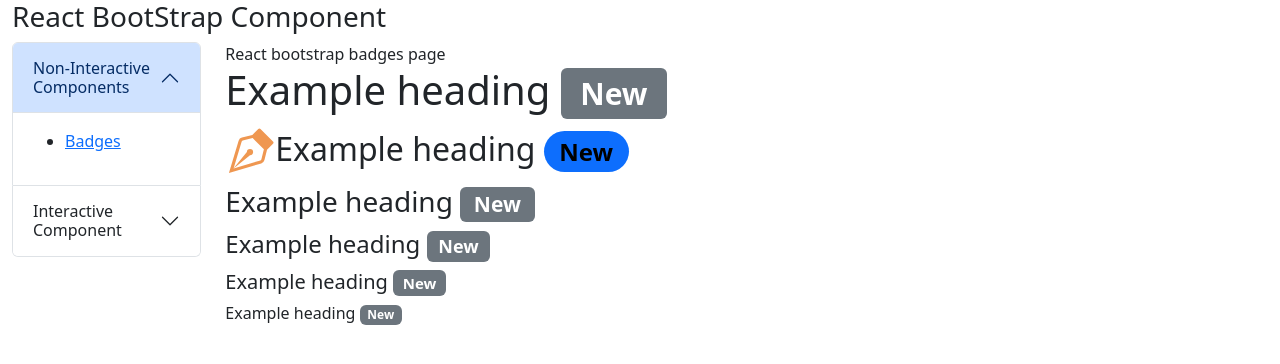
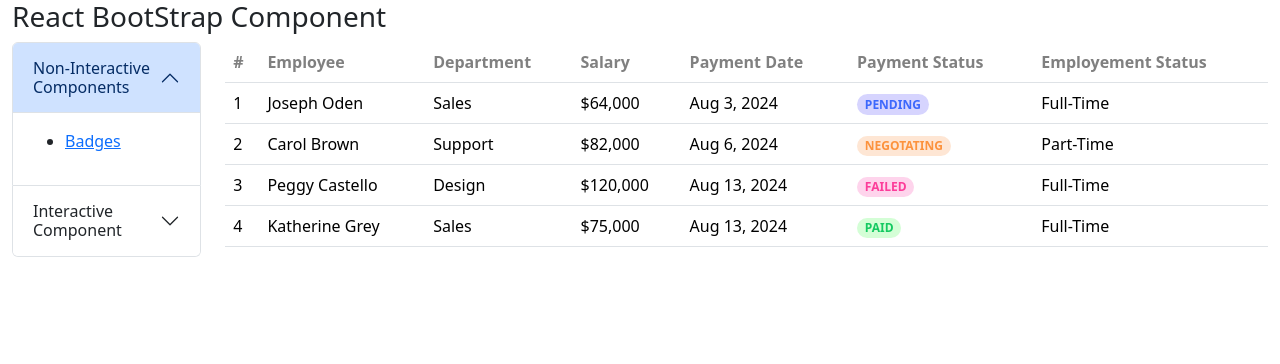
Before and after one commit to abhinav731996/ReactCalssIndixpert, a React (Vite) app: page /rb-badges in a window 1280 px wide. Shown: the top 364 px of the page. Built offline with nearby package versions, Linux system fonts and the light colour scheme.

Commit message:
RBBadges

```diff
--- a/src/App.jsx
+++ b/src/App.jsx
@@ -2,6 +2,7 @@
 import reactLogo from './assets/react.svg'
 import viteLogo from '/vite.svg'
 // import './App.css'
+import "./Rb.css"
 import { RouterProvider } from 'react-router-dom'
 // import { routes } from './routes/DataModeRoutes'
 import { routes } from './routes/RBRoutes'
--- /dev/null
+++ b/src/Rb.css
@@ -0,0 +1,20 @@
+
+.pending-badge {
+  background-color: rgba(211, 209, 254, 0.93) !important;
+  color: rgba(49, 96, 252, 0.93) !important;
+}
+
+.negotating-badge {
+  background-color: rgba(254, 229, 209, 0.93) !important;
+  color: rgba(252, 140, 49, 0.93) !important;
+}
+
+.failed-badge {
+  background-color: rgba(254, 209, 235, 0.93) !important;
+  color: rgba(252, 49, 147, 0.93) !important;
+}
+
+.paid-badge {
+  background-color: rgba(209, 254, 211, 0.93) !important;
+  color: rgba(5, 197, 88, 0.93) !important;
+}
--- a/src/pages/react-bootstrap/RBBadges.jsx
+++ b/src/pages/react-bootstrap/RBBadges.jsx
@@ -1,16 +1,22 @@
-import React from 'react'
-import { Badge } from 'react-bootstrap'
-import { VectorPen } from 'react-bootstrap-icons'
+import React from "react";
+import { Badge, Table } from "react-bootstrap";
+import { VectorPen } from "react-bootstrap-icons";
 
 const RBBadges = () => {
   return (
     <div>
-      React bootstrap badges page
+      {/* class pactice */}
+      {/* React bootstrap badges page
       <h1>
         Example heading <Badge bg="secondary">New</Badge>
       </h1>
-      <h2> <VectorPen size={50} style={{fill:"rgba(238, 144, 68, 0.93)"}}/>
-        Example heading <Badge bg="primary" pill text='black'>New</Badge>
+      <h2>
+        {" "}
+        <VectorPen size={50} style={{ fill: "rgba(238, 144, 68, 0.93)" }} />
+        Example heading{" "}
+        <Badge bg="primary" pill text="black">
+          New
+        </Badge>
       </h2>
       <h3>
         Example heading <Badge bg="secondary">New</Badge>
@@ -23,9 +29,71 @@
       </h5>
       <h6>
         Example heading <Badge bg="secondary">New</Badge>
-      </h6>
+      </h6> */}
+
+
+
+
+      {/* Task */}
+
+      <Table responsive>
+        <thead>
+          <tr >
+            <th style={{color:"gray"}}>#</th>
+            <th style={{color:"gray"}}>Employee</th>
+            <th style={{color:"gray"}}>Department</th>
+            <th style={{color:"gray"}}>Salary</th>
+            <th style={{color:"gray"}}>Payment Date</th>
+            <th style={{color:"gray"}}>Payment Status</th>
+            <th style={{color:"gray"}}>Employement Status</th>
+          </tr>
+        </thead>
+        <tbody>
+          <tr>
+            <td>1</td>
+            <td>Joseph Oden</td>
+            <td>Sales</td>
+            <td>$64,000</td>
+            <td>Aug 3, 2024</td>
+            <td><Badge pill className="pending-badge">PENDING</Badge></td>
+            <td>Full-Time</td>
+          </tr>
+
+          <tr>
+            <td>2</td>
+            <td>Carol Brown</td>
+            <td>Support</td>
+            <td>$82,000</td>
+            <td>Aug 6, 2024</td>
+            <td><Badge pill className="negotating-badge">NEGOTATING</Badge></td>
+            <td>Part-Time</td>
+          </tr>
+
+          <tr>
+            <td>3</td>
+            <td>Peggy Castello</td>
+            <td>Design</td>
+            <td>$120,000</td>
+            <td>Aug 13, 2024</td>
+            <td><Badge pill className="failed-badge">FAILED</Badge></td>
+            <td>Full-Time</td>
+          </tr>
+
+          <tr>
+            <td>4</td>
+            <td>Katherine Grey</td>
+            <td>Sales</td>
+            <td>$75,000</td>
+            <td>Aug 13, 2024</td>
+            <td><Badge pill className="paid-badge">PAID</Badge></td>
+            <td>Full-Time</td>
+          </tr>
+
+
+        </tbody>
+      </Table>
     </div>
-  )
-}
+  );
+};
 
-export default RBBadges
+export default RBBadges;
```
